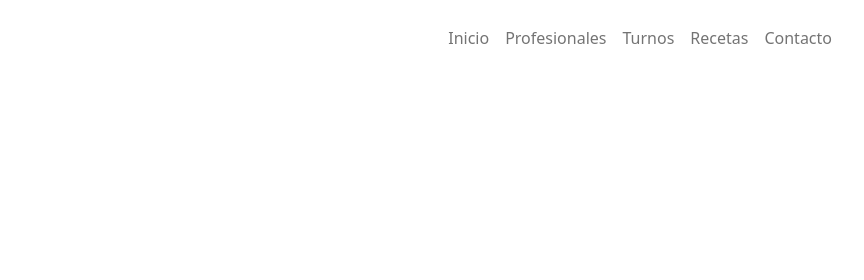
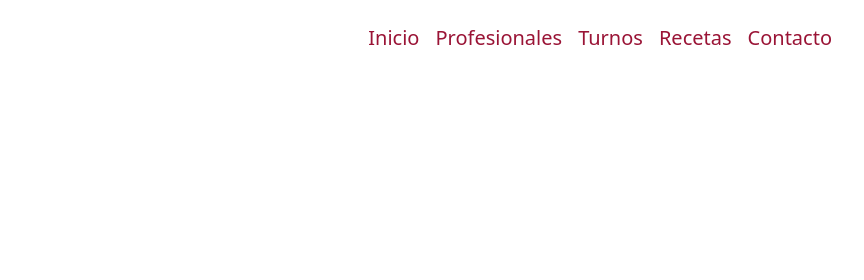
Before and after one commit to EzequielEhrman/PF-MolinaEhrman-, a plain HTML site: page pages/turnos.html in a window 1280 px wide. Shown: the top 280 px of the page, 416-1280 px from the left. Drawn offline with nearby package versions, Linux system fonts and the light colour scheme.

Commit message:
cambie de color la Nav

```diff
--- a/scss/_general.scss
+++ b/scss/_general.scss
@@ -6,4 +6,7 @@
     font-size: 30px;
     text-decoration: none;
 }
-a{color: $colorTerciario;}
+/* cambiar el color de fondo a la barra */
+
+.nav-link{color: $colorTerciario;
+          font-size: 20px;}
```
Also changed, not shown: index.html (+1 -1 lines), css/style.css, 1 other file.
